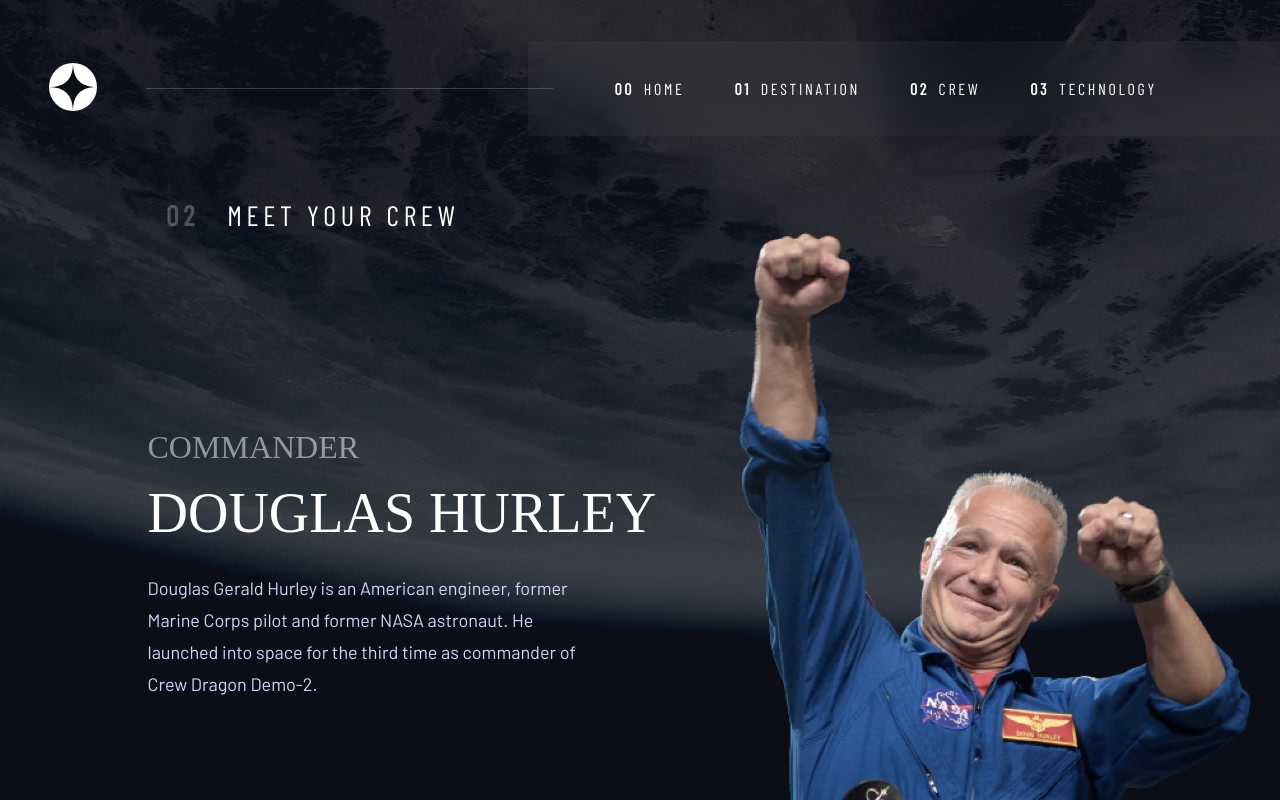
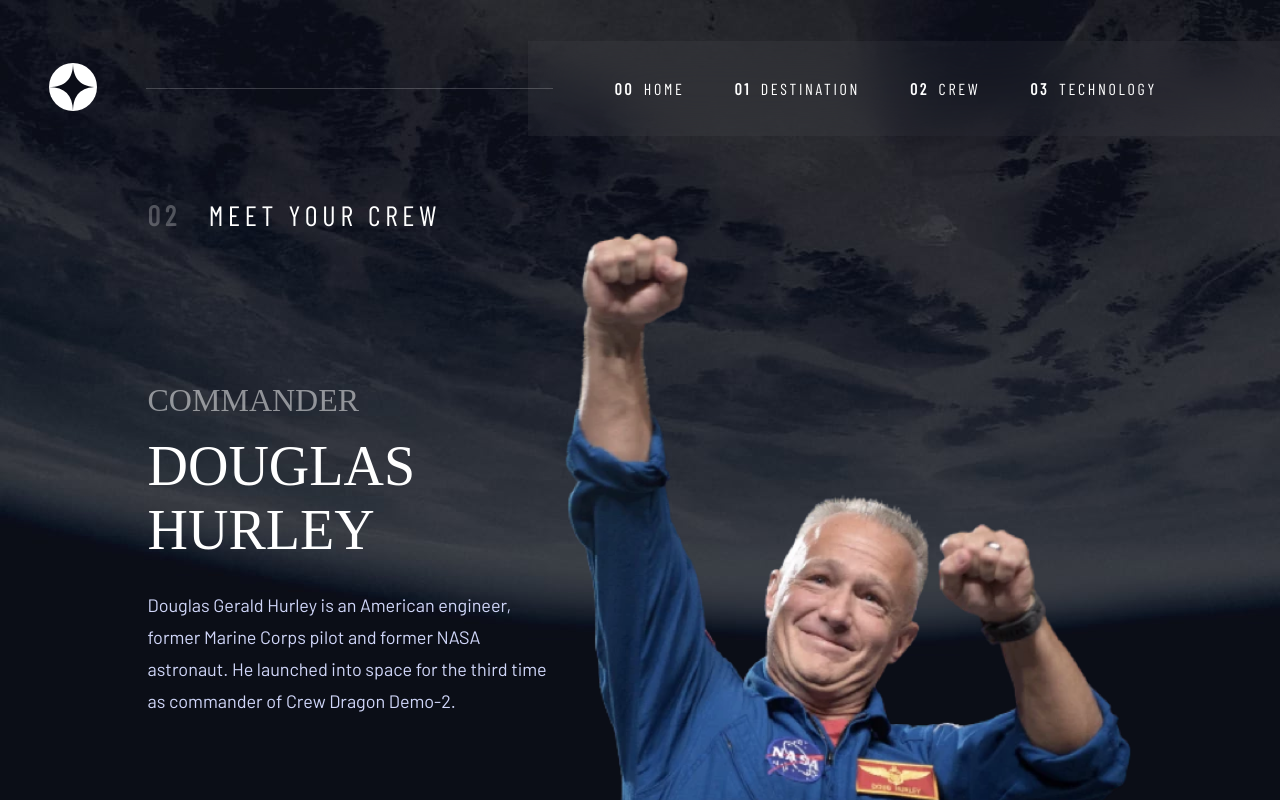
Before and after one commit to THEMIDFIRE/Space-tourism, a React (Vite) app: page /Space-tourism/crew in a window 1280 px wide. Shown: the top 800 px of the page. Built offline with nearby package versions, Linux system fonts and the light colour scheme; a web font is replaced by a local one.

Commit message:
Minor style changes

```diff
--- a/src/App.css
+++ b/src/App.css
@@ -72,10 +72,7 @@
 section {
   text-align: center;
 }
-section:not(.home) .head {
-  margin-left: 10.375rem;
-}
-section:not(.home) .body {
+section:not(.home) {
   max-width: 76.95%;
   margin-inline: auto;
 }
@@ -100,10 +97,13 @@
   font-weight: bold;
   margin-right: 1.75rem;
 }
-section .body .content .description {
+section .body {
+  display: grid;
+}
+section .content .description {
   font-family: "Barlow", sans-serif;
   font-size: clamp(0.9375rem, 2.1vw, 1.125rem);
-  line-height: 2rem;
+  line-height: clamp(1.5625rem, 3.65vw, 2rem);
   color: #d0d6f9;
 }
 
@@ -241,9 +241,6 @@
   section {
     text-align: left;
   }
-  section .body {
-    display: grid;
-  }
   section .body:not(.crew) .body {
     place-items: center;
   }
--- a/src/App.scss
+++ b/src/App.scss
@@ -74,13 +74,8 @@
 section {
     text-align: center;
     &:not(.home) {
-        .head {
-            margin-left: 10.375rem;
-        }
-        .body {
         max-width: 76.95%;
         margin-inline: auto;
-        }
     }
     h5,
     button {
@@ -104,13 +99,14 @@
         }
     }
     .body {
+        display: grid;
+    }
     .content {
         .description {
             font-family: $ff-sans;
             font-size: clamp(0.9375rem, 2.1vw, $fs-big);
-                line-height: 2rem;
+            line-height: clamp(1.5625rem, 3.65vw, 2rem);
             color: $accent;
-            }
         }
     }
 }
@@ -266,8 +262,6 @@
     section {
         text-align: left;
         .body {
-            display: grid;
-
             &:not(.crew) {
                 .body {
                     place-items: center;
--- a/src/components/Crew/Crew.css
+++ b/src/components/Crew/Crew.css
@@ -10,60 +10,98 @@
 main {
   margin-top: 3.875rem;
 }
-main .crew .body .content {
-  display: flex;
-  flex-direction: column;
-  justify-content: flex-end;
+main .crew {
+  display: grid;
+  place-items: center;
 }
-main .crew .body .content h3,
-main .crew .body .content h4 {
+main .crew .content h3,
+main .crew .content h4 {
   text-transform: uppercase;
   font-family: "Bellefair", serif;
 }
-main .crew .body .content .crewRole {
-  font-size: 2rem;
+main .crew .content .crewRole {
+  font-size: clamp(1rem, 3.15vw, 2rem);
   opacity: 0.5;
-  margin-block: 9.625rem 0.9375rem;
+  margin-block: clamp(3.75rem, 7vw, 9.625rem) 0.9375rem;
 }
-main .crew .body .content .crewName {
-  font-size: 3.5rem;
+main .crew .content .crewName {
+  font-size: clamp(1.5rem, 5.25vw, 3.5rem);
 }
-main .crew .body .content .description {
+main .crew .content .description {
   margin-block: 1.6875rem 7.5rem;
 }
-main .crew .body .content nav {
+main .crew .content nav {
   padding-bottom: 5.875rem;
 }
-main .crew .body .content nav button {
+main .crew .content nav button {
   width: 0.9375rem;
   aspect-ratio: 1;
   opacity: 17.44%;
   border-radius: 50%;
 }
-main .crew .body .content nav button:not(:last-of-type) {
+main .crew .content nav button:not(:last-of-type) {
   margin-right: 1.5rem;
 }
-main .crew .body .content nav button span {
+main .crew .content nav button span {
   display: none;
 }
-main .crew .body .content nav button.active {
+main .crew .content nav button.active {
   opacity: 1;
 }
-main .crew .body img {
-  max-width: 100%;
+main .crew .crewImg {
+  width: clamp(20.4375rem, 59.44vw, 35.5rem);
+}
+main .crew .crewImg img {
+  width: 100%;
 }
 
+/* --------------------------- */
+/*=== Mobile Design (320px) ===*/
+/* --------------------------- */
+@media only screen and (max-width: 47.99em) {
+  .content {
+    order: 2;
+  }
+  .crewImg {
+    order: 1;
+    border-bottom: 1px solid #fff;
+  }
+}
+/* --------------------------- */
+/*=== Tablet Design (768px) ===*/
+/* --------------------------- */
+@media only screen and (min-width: 48em) {
+  .crew h5 {
+    justify-self: start;
+  }
+  .crew .content {
+    display: grid;
+  }
+  .crew .content nav {
+    order: 4;
+  }
+}
 /* ---------------------------- */
 /*=== Desktop Design (1024px) ===*/
 /* ---------------------------- */
 @media only screen and (min-width: 64em) {
-  section .body {
-    grid-template-columns: repeat(2, minmax(60%, auto));
+  .crew {
+    justify-content: space-between;
   }
-  section .body .content .description {
+  .crew h5 {
+    grid-row: 1/2;
+    grid-column: 1/3;
+  }
+  .crew .content {
+    grid-row: 2/3;
+    grid-column: 1/2;
+  }
+  .crew .content .description {
     max-width: 43.4ch;
   }
-  section .body img {
+  .crew .crewImg {
+    grid-row: 2/3;
+    grid-column: 2/3;
     align-self: self-end;
   }
 }/*# sourceMappingURL=Crew.css.map */
--- a/src/components/Crew/Crew.jsx
+++ b/src/components/Crew/Crew.jsx
@@ -22,19 +22,10 @@
 
     return (
         <section className="crew">
-            <div className="head">
             <h5><span>02</span>Meet your crew</h5>
-            </div>
-            <div className="body">
             {selectedCrew && (
                 <>
                     <div className="content">
-                            <div className="crewInfo">
-                                <h4 className="crewRole">{selectedCrew.role}</h4>
-                                <h3 className="crewName">{selectedCrew.name}</h3>
-                                <p className="description">{selectedCrew.bio}</p>
-
-                            </div>
                         <nav className="crewNav">
                             {crew.map((member, index) => (
                                 <button
@@ -46,11 +37,16 @@
                                 </button>
                             ))}
                         </nav>
+                        <div className="crewInfo">
+                            <h4 className="crewRole">{selectedCrew.role}</h4>
+                            <h3 className="crewName">{selectedCrew.name}</h3>
+                            <p className="description">{selectedCrew.bio}</p>
+
                         </div>
-                        <img src={selectedCrew.images.webp} alt={selectedCrew.name} />
+                    </div>
+                    <div className="crewImg"><img src={selectedCrew.images.webp} alt={selectedCrew.name} /></div>
                 </>
             )}
-            </div>
         </section>
     );
 };
--- a/src/components/Crew/Crew.scss
+++ b/src/components/Crew/Crew.scss
@@ -3,23 +3,21 @@
 main {
     margin-top: 3.875rem;
     .crew {
-        .body {
+        display: grid;
+        place-items: center;
         .content {
-                display: flex;
-                flex-direction: column;
-                justify-content: flex-end;
             h3,
             h4 {
                 text-transform: uppercase;
                 font-family: $ff-serif;
             }
             .crewRole {
-                    font-size: $fs-biggest;
+                font-size: clamp($fs-normal, 3.15vw, $fs-biggest);
                 opacity: 0.5;
-                    margin-block: 9.625rem 0.9375rem;
+                margin-block: clamp(3.75rem, 7vw, 9.625rem) 0.9375rem;
             }
             .crewName {
-                    font-size: $fs-large;
+                font-size: clamp(1.5rem, 5.25vw, $fs-large);
             }
             .description {
                 margin-block: 1.6875rem 7.5rem;
@@ -43,8 +41,41 @@
                 }
             }
         }
+        .crewImg {
+            width: clamp(20.4375rem, 59.44vw, 35.5rem);
             img {
-                max-width: 100%;
+                width: 100%;
+            }
+        }
+    }
+}
+
+/* --------------------------- */
+/*=== Mobile Design (320px) ===*/
+/* --------------------------- */
+@media only screen and (max-width: 47.99em) {
+    .content {
+        order: 2;
+    }
+    .crewImg {
+        order: 1;
+        border-bottom: 1px solid #fff;
+    }
+}
+
+/* --------------------------- */
+/*=== Tablet Design (768px) ===*/
+/* --------------------------- */
+@media only screen and (min-width: 48em) {
+    .crew {
+        h5 {
+            justify-self: start;
+        }
+        .content {
+            display: grid;
+
+            nav {
+                order: 4;
             }
         }
     }
@@ -54,17 +85,23 @@
 /*=== Desktop Design (1024px) ===*/
 /* ---------------------------- */
 @media only screen and (min-width: 64em) {
-    section {
-        .body {
-            grid-template-columns: repeat(2, minmax(60%, auto));
+    .crew {
+        justify-content: space-between;
+        h5 {
+            grid-row: 1 / 2;
+            grid-column: 1 / 3;
+        }
         .content {
+            grid-row: 2 / 3;
+            grid-column: 1 / 2;
             .description {
                 max-width: 43.4ch;
             }
         }
-            img {
+        .crewImg {
+            grid-row: 2 / 3;
+            grid-column: 2 / 3;
             align-self: self-end;
         }
     }
 }
-}
```
Also changed, not shown: 2 other files (tests, documents, lock files or other folders). Lines whose indentation alone changed are shown as unchanged.
